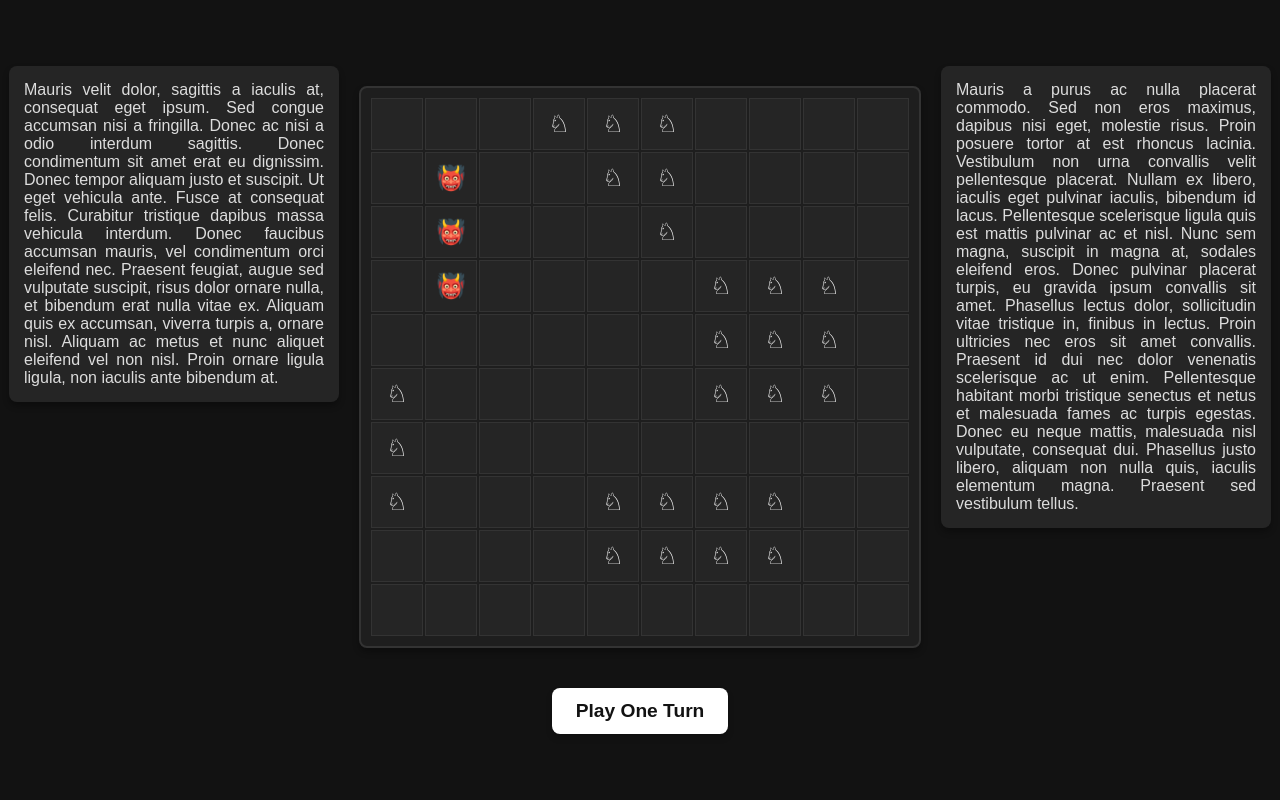
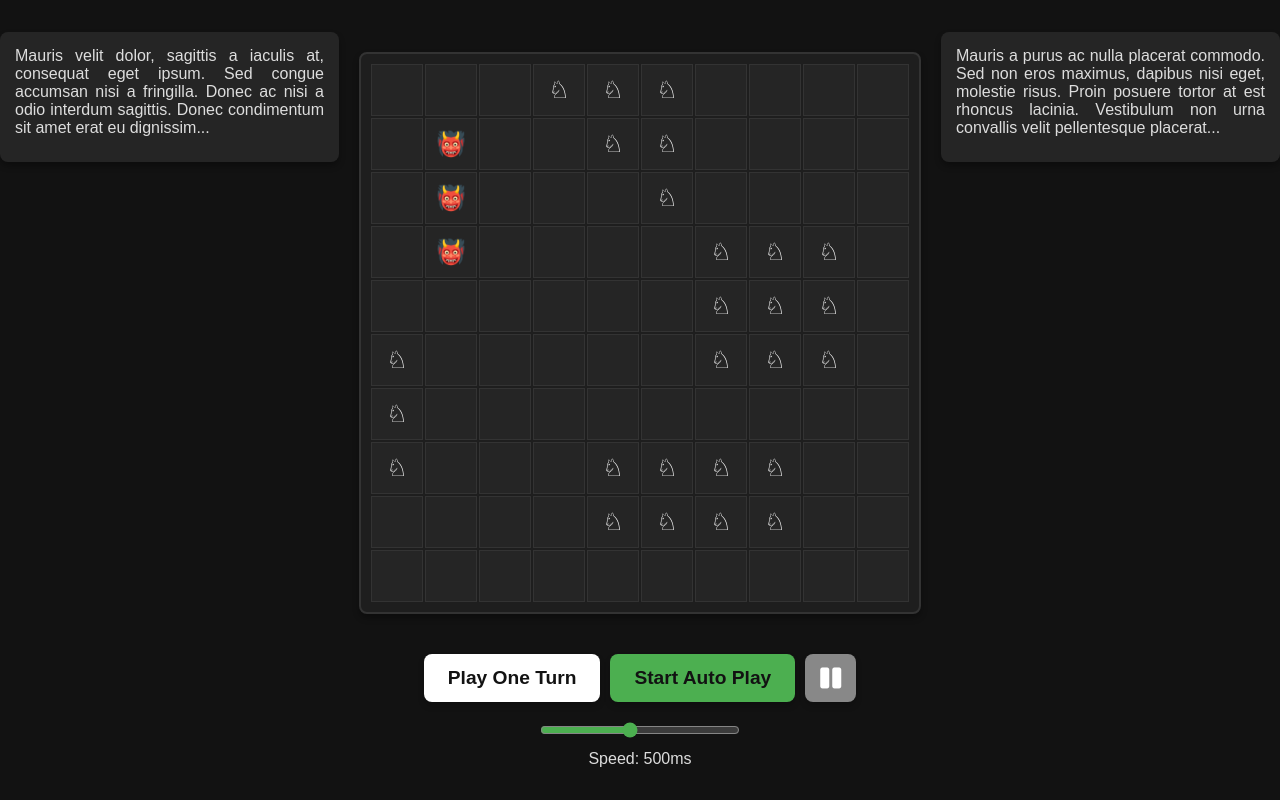
Before and after one commit to penguin-stack/interstice, a website with bundled scripts: page index.html in a window 1280 px wide. Built offline with nearby package versions, Linux system fonts and the light colour scheme.

Commit message:
play and pause button and nice css

```diff
--- a/index.html
+++ b/index.html
@@ -5,14 +5,26 @@
     <meta name="viewport" content="width=device-width, initial-scale=1.0">
     <title>Interstice</title>
     <link rel="stylesheet" href="styles.css">
+    <!-- Add Font Awesome for pause icon -->
+    <link href="https://cdnjs.cloudflare.com/ajax/libs/font-awesome/5.15.4/css/all.min.css" rel="stylesheet">
 </head>
 <body>
     <div class="container">
-        <div class="left-column">Mauris velit dolor, sagittis a iaculis at, consequat eget ipsum. Sed congue accumsan nisi a fringilla. Donec ac nisi a odio interdum sagittis. Donec condimentum sit amet erat eu dignissim. Donec tempor aliquam justo et suscipit. Ut eget vehicula ante. Fusce at consequat felis. Curabitur tristique dapibus massa vehicula interdum. Donec faucibus accumsan mauris, vel condimentum orci eleifend nec. Praesent feugiat, augue sed vulputate suscipit, risus dolor ornare nulla, et bibendum erat nulla vitae ex. Aliquam quis ex accumsan, viverra turpis a, ornare nisl. Aliquam ac metus et nunc aliquet eleifend vel non nisl. Proin ornare ligula ligula, non iaculis ante bibendum at.</div>
+        <div class="left-column">
+            Mauris velit dolor, sagittis a iaculis at, consequat eget ipsum. Sed congue accumsan nisi a fringilla. Donec ac nisi a odio interdum sagittis. Donec condimentum sit amet erat eu dignissim...
+        </div>
         <div id="grid"></div>
-        <div class="right-column">Mauris a purus ac nulla placerat commodo. Sed non eros maximus, dapibus nisi eget, molestie risus. Proin posuere tortor at est rhoncus lacinia. Vestibulum non urna convallis velit pellentesque placerat. Nullam ex libero, iaculis eget pulvinar iaculis, bibendum id lacus. Pellentesque scelerisque ligula quis est mattis pulvinar ac et nisl. Nunc sem magna, suscipit in magna at, sodales eleifend eros. Donec pulvinar placerat turpis, eu gravida ipsum convallis sit amet. Phasellus lectus dolor, sollicitudin vitae tristique in, finibus in lectus. Proin ultricies nec eros sit amet convallis. Praesent id dui nec dolor venenatis scelerisque ac ut enim. Pellentesque habitant morbi tristique senectus et netus et malesuada fames ac turpis egestas. Donec eu neque mattis, malesuada nisl vulputate, consequat dui. Phasellus justo libero, aliquam non nulla quis, iaculis elementum magna. Praesent sed vestibulum tellus.</div>
+        <div class="right-column">
+            Mauris a purus ac nulla placerat commodo. Sed non eros maximus, dapibus nisi eget, molestie risus. Proin posuere tortor at est rhoncus lacinia. Vestibulum non urna convallis velit pellentesque placerat...
+        </div>
     </div>
-    <button onclick="playOneTurn()">Play One Turn</button>
+    <div class="controls">
+        <button id="playOneTurnBtn" onclick="playOneTurn()">Play One Turn</button>
+        <button id="autoPlayBtn" onclick="startAutoPlay()">Start Auto Play</button>
+        <button id="pauseAutoPlayBtn" onclick="pauseAutoPlay()"><i class="fas fa-pause"></i></button>
+    </div>
+    <input type="range" id="speedSlider" min="100" max="1000" value="500" step="100" oninput="updateSpeed()" />
+    <span id="speedValue">Speed: 500ms</span>
     <script type="module" src="main.js"></script>
 </body>
 </html>
--- a/main.js
+++ b/main.js
@@ -33,23 +33,6 @@ function makeBoard() {
     }
 }
 
-function printBoard(board) {
-    board.forEach(row => {
-        row.forEach(entity => {
-            if (entity) {
-                if (entity instanceof Demon) {
-                    process.stdout.write("*");
-                } else if (entity instanceof Soldier) {
-                    process.stdout.write("S");
-                }
-
-            } else {
-                process.stdout.write(" ");
-            }
-        });
-        console.log("");
-    });
-}
 
 function multDemons(board) {
     for (let c = 0; c < 10; c++) {
@@ -153,24 +136,49 @@ function updateBoardOnPage() {
     }
 }
 
-function toggleCell(row, col) {
-    // Toggle between Demon, Soldier, and Empty
-    if (board[row][col] instanceof Demon) {
-        board[row][col] = new Soldier(row, col);
-        initial[row][col] = 1; // Update initial array
-    } else if (board[row][col] instanceof Soldier) {
-        board[row][col] = null;
-        initial[row][col] = 0; // Update initial array
-    } else {
-        board[row][col] = new Demon(row, col);
-        initial[row][col] = 2; // Update initial array
+// Start the auto-play process
+function startAutoPlay() {
+    if (autoPlayInterval) {
+        clearInterval(autoPlayInterval); // Stop auto-play if already running
     }
-    updateBoardOnPage(); // Re-render the board
+
+    autoPlayInterval = setInterval(() => {
+        playOneTurn(); // Play a turn every `playSpeed` milliseconds
+    }, playSpeed);
+
+    // Disable the "Start Auto Play" button and enable "Pause Auto Play"
+    document.getElementById('autoPlayBtn').disabled = true;
+    document.getElementById('pauseAutoPlayBtn').disabled = false;
+}
+
+// Pause the auto-play process
+function pauseAutoPlay() {
+    clearInterval(autoPlayInterval);
+    autoPlayInterval = null;
+
+    // Enable the "Start Auto Play" button and disable "Pause Auto Play"
+    document.getElementById('autoPlayBtn').disabled = false;
+    document.getElementById('pauseAutoPlayBtn').disabled = true;
+}
+
+// Update the speed based on the slider value in real-time
+function updateSpeed() {
+    const speedSlider = document.getElementById('speedSlider');
+    playSpeed = speedSlider.value;
+    document.getElementById('speedValue').textContent = `Speed: ${playSpeed}ms`;
+
+    // If auto-play is already running, update the interval speed immediately
+    if (autoPlayInterval) {
+        clearInterval(autoPlayInterval); // Clear the old interval
+        startAutoPlay(); // Start the auto-play again with the new speed
+    }
 }
 
 
 let currentTurn = 1;
 let gameStarted = false; // Flag to track if the game has started
+let autoPlayInterval;
+let playSpeed = 500; // Default play speed in milliseconds
 makeBoard();
 updateBoardOnPage();
 
@@ -192,3 +200,6 @@ document.addEventListener("keydown", (event) => {
 });
 
 window.playOneTurn = playOneTurn;
+window.startAutoPlay = startAutoPlay;
+window.pauseAutoPlay = pauseAutoPlay;
+window.updateSpeed = updateSpeed;
--- a/styles.css
+++ b/styles.css
@@ -18,7 +18,8 @@ body {
     justify-content: center;
     width: 100%;
     gap: 20px;
-    margin-bottom: 20px; /* Space between grid and button */
+    margin-bottom: 20px;
+    flex-wrap: wrap; /* Allow wrapping of content */
 }
 
 /* Left and Right columns */
@@ -30,9 +31,11 @@ body {
     text-align: justify;
     border-radius: 8px;
     box-shadow: 0 4px 6px rgba(0, 0, 0, 0.3);
+    flex-grow: 1;
+    min-height: 100px;
+    overflow-y: auto;
     height: auto;
-    max-height: 80vh;
-    overflow-y: auto;
+    max-height: none;
 }
 
 /* Style for the grid */
@@ -63,15 +66,14 @@ body {
     font-size: 1.5rem;
 }
 
-/* Hover effect for cells */
-.cell:hover {
-    background-color: #333;
-    border-color: #555;
+/* Style for control buttons */
+.controls {
+    display: flex;
+    gap: 10px; /* Space between the buttons */
+    margin-top: 20px;
 }
 
-/* Style the button */
 button {
-    margin-top: 20px;
     padding: 12px 24px;
     font-size: 1.2rem;
     color: #121212;
@@ -83,11 +85,42 @@ button {
     box-shadow: 0 4px 6px rgba(0, 0, 0, 0.2);
 }
 
-button:hover {
-    background-color: #e0e0e0;
+/* Style the "Start Auto Play" button */
+#autoPlayBtn {
+    background-color: #4CAF50; /* Green color */
 }
 
-#grid.disabled {
-    pointer-events: none; /* Disable all interaction */
-    opacity: 0.8; /* Slightly dim the grid to indicate it's inactive */
+#autoPlayBtn:hover {
+    background-color: #45a049;
 }
+
+/* Style the "Pause Auto Play" button */
+#pauseAutoPlayBtn {
+    background-color: #888; /* Gray color */
+    display: flex;
+    align-items: center;
+    justify-content: center;
+    padding: 12px 15px;
+    font-size: 1.5rem; /* Icon size */
+}
+
+#pauseAutoPlayBtn i {
+    color: white; /* White color for the pause icon */
+}
+
+#pauseAutoPlayBtn:hover {
+    background-color: #777;
+}
+
+/* Style the slider and label */
+#speedSlider {
+    margin-top: 20px;
+    width: 200px;
+    accent-color: #4CAF50;
+}
+
+#speedValue {
+    margin-top: 10px;
+    font-size: 1rem;
+    color: #ddd;
+}
```
